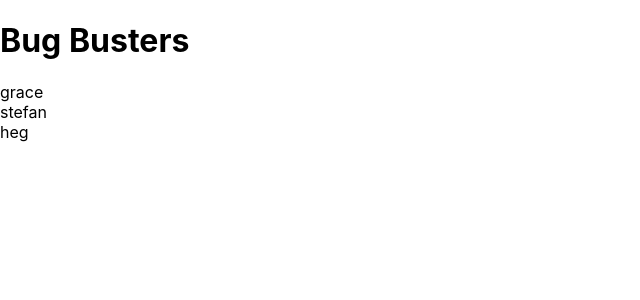
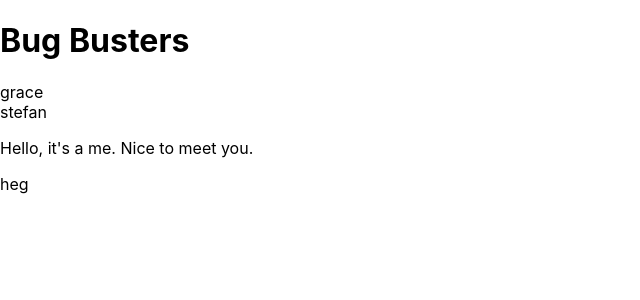
Before and after one commit to gracenarez333/fiking-work-flaow, a React (Create React App) app: page / in a window 1280 px wide. Shown: the top 300 px of the page, without its empty margins (0-640 px from the left). Built offline with nearby package versions, Linux system fonts and the light colour scheme.

Commit message:
Add bio to Stefan

```diff
--- a/src/Stefan.jsx
+++ b/src/Stefan.jsx
@@ -1,5 +1,8 @@
 export default function Stefan() {
-    return (
-        <div>stefan</div>
-    )
+  return (
+    <>
+      <div>stefan</div>
+      <p>Hello, it's a me. Nice to meet you.</p>
+    </>
+  )
 }
```
